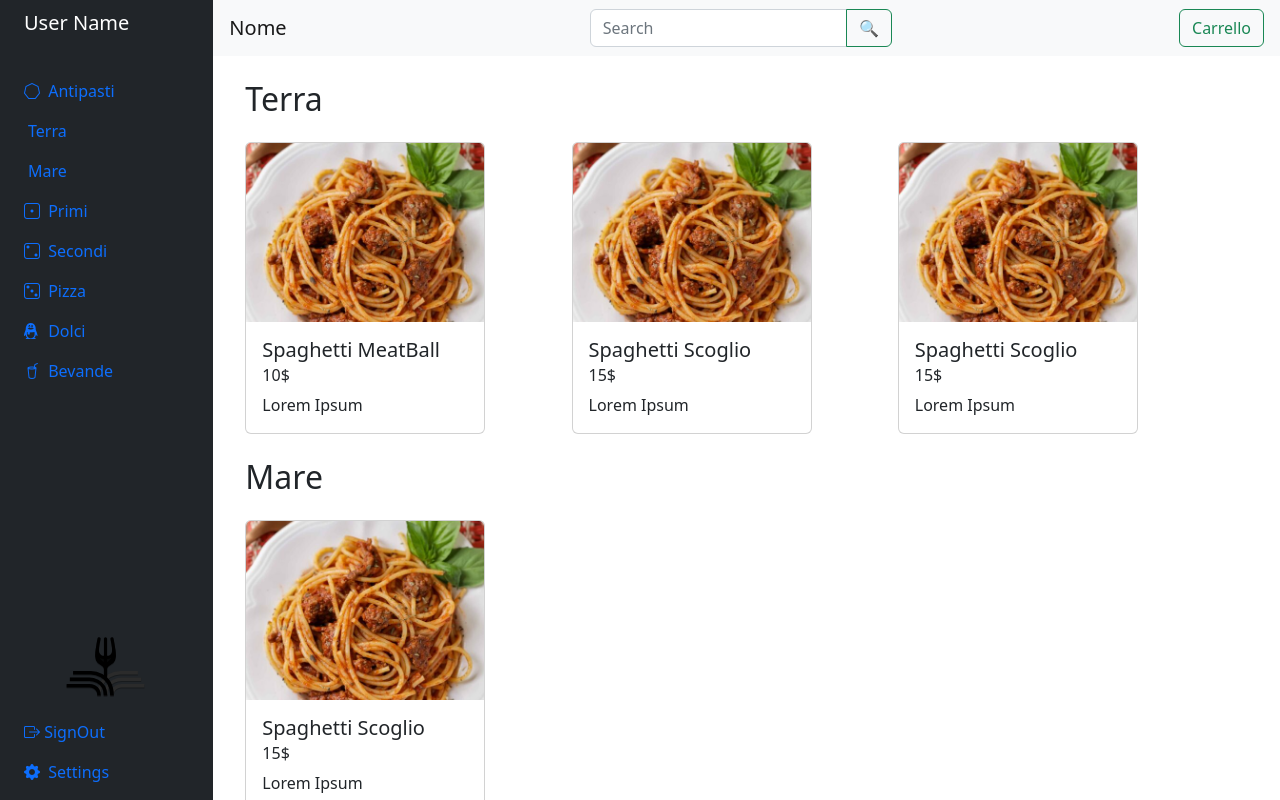
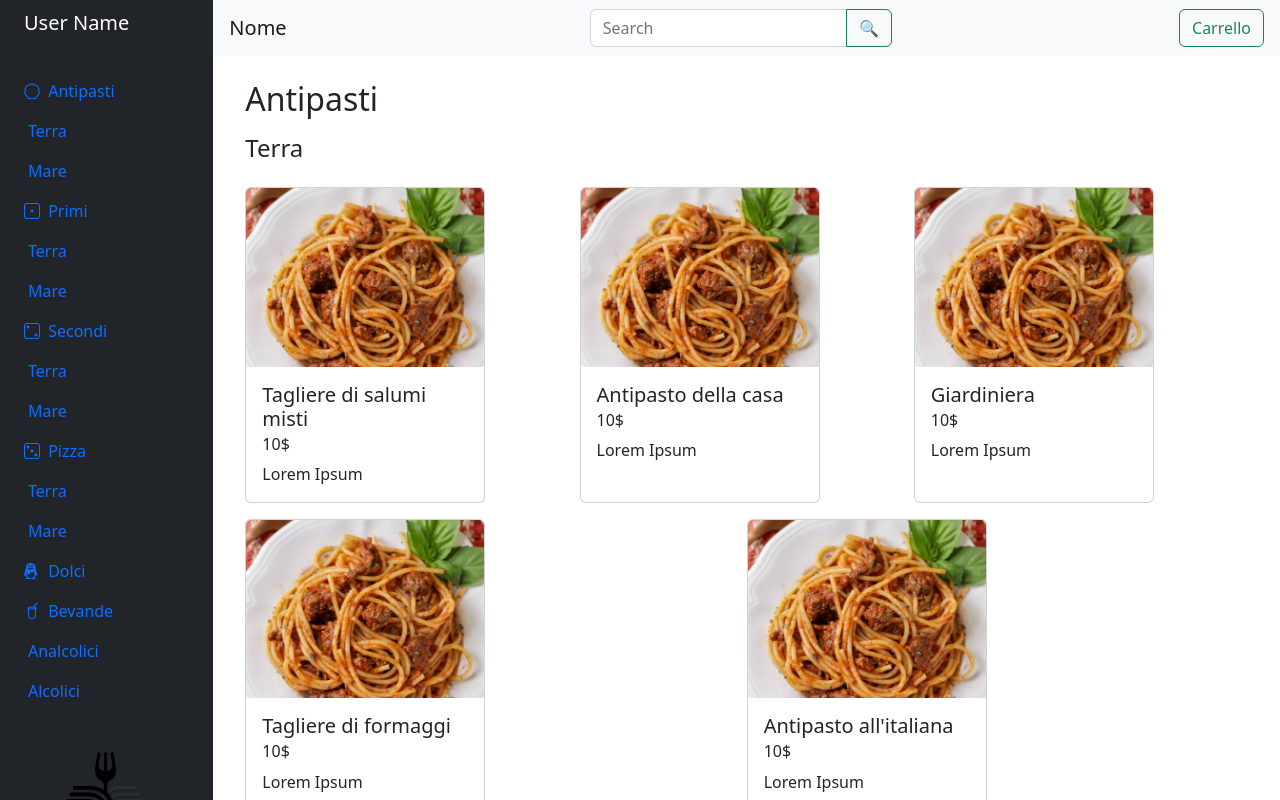
Before and after one commit to marcon21/bookeat, a React (Vite) app in the folder frontend/: page /menu in a window 1280 px wide. Shown: the top 800 px of the page. Built offline with nearby package versions, Linux system fonts and the light colour scheme.

Commit message:
props propagation and processing to render the menu dynamically

```diff
--- a/frontend/src/components/LateralBar.jsx
+++ b/frontend/src/components/LateralBar.jsx
@@ -1,65 +1,17 @@
-export default function LateralBar() {
-    let list = [
-        {
-            label: "Antipasti",
-            link: "#",
-            icon: "bi bi-heptagon",
-            childrens: [
-                {
-                    label: "Terra",
-                    link: "#",
-                },
-                {
-                    label: "Mare",
-                    link: "#",
-                }
-            ]
-        },
-        {
-            label: "Primi",
-            link: "#",
-            icon: "bi bi-dice-1",
-            childrens: []
-        },
-        {
-            label: "Secondi",
-            link: "#",
-            icon: "bi bi-dice-2",
-            childrens: []
-        },
-        {
-            label: "Pizza",
-            link: "#",
-            icon: "bi bi-dice-3",
-            childrens: []
-        },
-        {
-            label: "Dolci",
-            link: "#",
-            icon: "bi bi-tencent-qq",
-            childrens: []
-        },
-        {
-            label: "Bevande",
-            link: "#",
-            icon: "bi bi-cup-straw",
-            childrens: []
-        },
-    ]
+export default function LateralBar( { list } ) {
     const items = list.map((item, index) => {
         const chlist = item.childrens.map((chitem, chindex) => {
             return (
                 <li>
-                    <a href={chitem.link} className="nav-link px-0">
+                    <a href="" className="nav-link px-0">
                         <span className="d-none d-sm-inline">{chitem.label}</span>
                     </a>
                 </li>
             )
         })
-
         return (
             <li className="nav-item">
-                <a href={item.link} className="nav-link align-middle px-0">
+                <a href="" className="nav-link align-middle px-0">
                     <i className={item.icon}></i>{" "}
                     <span className="ms-1 d-none d-sm-inline">{item.label}</span>
                 </a>
--- a/frontend/src/components/MenuItem.jsx
+++ b/frontend/src/components/MenuItem.jsx
@@ -1,6 +1,6 @@
 export default function MenuItem({ name, price, description}) {
     return (
-        <div className="card" style={{width: 15 + 'em'}}>
+        <div className="card h-100" style={{width: 15 + 'em'}}>
             <img src="/plate.jpg" className="card-img-top" alt="..." />
                 <div className="card-body">
                     <h5 className="card-title">{name}</h5>
--- a/frontend/src/components/MenuSections.jsx
+++ b/frontend/src/components/MenuSections.jsx
@@ -1,31 +1,60 @@
 import MenuItem from "./MenuItem"
 
-export default function MenuSections() {
+export default function MenuSections({ menu }) {
+
+    // Data processing and filtering
+    const items = menu['placement'].map((item, index) => {
+        let r
+        if (item['childrens'].length == 0) {
+            r = menu['menu'].filter((plate) => {
+                return plate.section === item['label']
+            }).map((plate) => {
+                return (
+                    <div className="col mt-3">
+                        <MenuItem name={plate['name']} description={plate['description']} price={plate['price']} />
+                    </div>
+                )
+            })
+            return (
+                <>
+                    <h2 className="mt-4">{item['label']}</h2>
+                    <div className="row">
+                        {r}
+                    </div>
+                </>
+            )
+        } else {
+            r = item['childrens'].map((subsection) => {
+                const plates = menu['menu'].filter((plate) => {
+                    return (plate.section === item['label'] && plate.subsection === subsection['label'])
+                }).map((plate) => {
+                    return (
+                        <div className="col mt-3">
+                            <MenuItem name={plate['name']} description={plate['description']} price={plate['price']} />
+                        </div>
+                    )
+                })
+                return (
+                    <>
+                        <h4 className="mt-2">{subsection['label']}</h4>
+                        <div className="row">
+                            {plates}
+                        </div>
+                    </>
+                )
+            })
+            return (
+                <>
+                    <h2 className="mt-4">{item['label']}</h2>
+                    {r}
+                </>
+            )
+        }
+    })
+
     return (
         <>
-        <div className="row mt-4">
-            <h2>Terra</h2>
-            <div className="row">
-                <div className="col mt-3">
-                    <MenuItem name={"Spaghetti MeatBall"} description={"Lorem Ipsum"} price={10} />
-                </div>
-                <div className="col mt-3">
-                    <MenuItem name={"Spaghetti Scoglio"} description={"Lorem Ipsum"} price={15} />
-                </div>
-                <div className="col mt-3">
-                    <MenuItem name={"Spaghetti Scoglio"} description={"Lorem Ipsum"} price={15} />
-                </div>
-            </div>
-        </div>
-        <br />
-        <div className="row mt-4">
-            <h2>Mare</h2>
-            <div className="row">
-                <div className="col mt-3">
-                    <MenuItem name={"Spaghetti Scoglio"} description={"Lorem Ipsum"} price={15} />
-                </div>
-            </div>
-        </div>
+            {items}
         </>
     )
 }
--- a/frontend/src/requests.jsx
+++ b/frontend/src/requests.jsx
@@ -70,108 +70,119 @@ const r = {
     ],
     menu: [
         {
-            name: "Antipasti",
-            items: [
-                {
             name: "Tagliere di salumi misti",
             price: 10,
             description: "Lorem Ipsum",
-                    submenu: "Terra"
+            section: "Antipasti",
+            subsection: "Terra"
+        },
+        {
+            name: "Antipasto della casa",
+            price: 10,
+            description: "Lorem Ipsum",
+            section: "Antipasti",
+            subsection: "Terra"
+        },
+        {
+            name: "Giardiniera",
+            price: 10,
+            description: "Lorem Ipsum",
+            section: "Antipasti",
+            subsection: "Terra"
+        },
+        {
+            name: "Tagliere di formaggi",
+            price: 10,
+            description: "Lorem Ipsum",
+            section: "Antipasti",
+            subsection: "Terra"
+        },
+        {
+            name: "Antipasto all'italiana",
+            price: 10,
+            description: "Lorem Ipsum",
+            section: "Antipasti",
+            subsection: "Terra"
         },
         {
             name: "Pepata di cozze",
             price: 10,
             description: "Lorem Ipsum",
-                    submenu: "Mare"
+            section: "Antipasti",
+            subsection: "Mare"
         },
-            ]
-        },
-        {
-            name: "Primi",
-            items: [
         {
             name: "Spaghetti MeatBalls",
             price: 10,
             description: "Lorem Ipsum",
-                    submenu: "Terra"
+            section: "Primi",
+            subsection: "Terra"
         },
         {
             name: "Spaghetti Bolognese",
             price: 10,
             description: "Lorem Ipsum",
-                    submenu: "Mare"
+            section: "Primi",
+            subsection: "Mare"
         },
-            ]
-        },
-        {
-            name: "Secondi",
-            items: [
         {
             name: "Tagliata",
             price: 10,
             description: "Lorem Ipsum",
-                    submenu: "Terra"
+            section: "Secondi",
+            subsection: "Terra"
         },
         {
             name: "Frittura mista di pesce",
             price: 10,
             description: "Lorem Ipsum",
-                    submenu: "Mare"
+            section: "Secondi",
+            subsection: "Mare"
         },
-            ]
-        },
-        {
-            name: "Pizza",
-            items: [
         {
             name: "Salamino Piccante",
             price: 10,
             description: "Lorem Ipsum",
-                    submenu: "Terra"
+            section: "Pizza",
+            subsection: "Terra"
         },
         {
             name: "Gamberetti e Zucchine",
             price: 10,
             description: "Lorem Ipsum",
-                    submenu: "Mare"
+            section: "Pizza",
+            subsection: "Mare"
         },
-            ]
-        },
-        {
-            name: "Dolci",
-            items: [
         {
             name: "Tiramisu",
             price: 10,
-                    description: "Lorem Ipsum"
+            description: "Lorem Ipsum",
+            section: "Dolci",
         },
         {
             name: "Millefoglie",
             price: 10,
-                    description: "Lorem Ipsum"
+            description: "Lorem Ipsum",
+            section: "Dolci",
         },
-            ]
-        },
-        {
-            name: "Bevande",
-            items: [
         {
             name: "Acqua",
             price: 10,
             description: "Lorem Ipsum",
-                    submenu: "Analcolici"
+            section: "Bevande",
+            subsection: "Analcolici"
         },
         {
             name: "Birra",
             price: 10,
             description: "Lorem Ipsum",
-                    submenu: "Alcolici"
-                },
-            ]
+            section: "Bevande",
+            subsection: "Alcolici"
         },
     ]
 }
 
+
 export async function getMenu() {
         return r
     }
--- a/frontend/src/routes/menuRoute.jsx
+++ b/frontend/src/routes/menuRoute.jsx
@@ -8,9 +8,6 @@ import { getMenu } from "../requests";
 
 export async function loader() {
     const menu = await getMenu()
-    // const lateralBarProp = menu.map((item, index) => {
-
-    // })
     return menu
 }
 
@@ -19,14 +16,14 @@ export default function MenuRoute() {
         <>
             <div className="row flex-nowrap">
                 <div className="col-auto col-md-3 col-xl-2 px-sm-2 px-0 bg-dark">
-                    <LateralBar />
+                    <LateralBar list={useLoaderData()['placement']} />
                 </div>
                 <div className="col-auto col-md-9 col-xl-10 px-sm-10">
                     <div className="row">
                         <NavBar label={"Nome"} />
                     </div>
                     <div className="row ms-2 me-2">
-                        <MenuSections />
+                        <MenuSections menu={useLoaderData()} />
                     </div>
                 </div>
 
```
Lines whose indentation alone changed are shown as unchanged.
